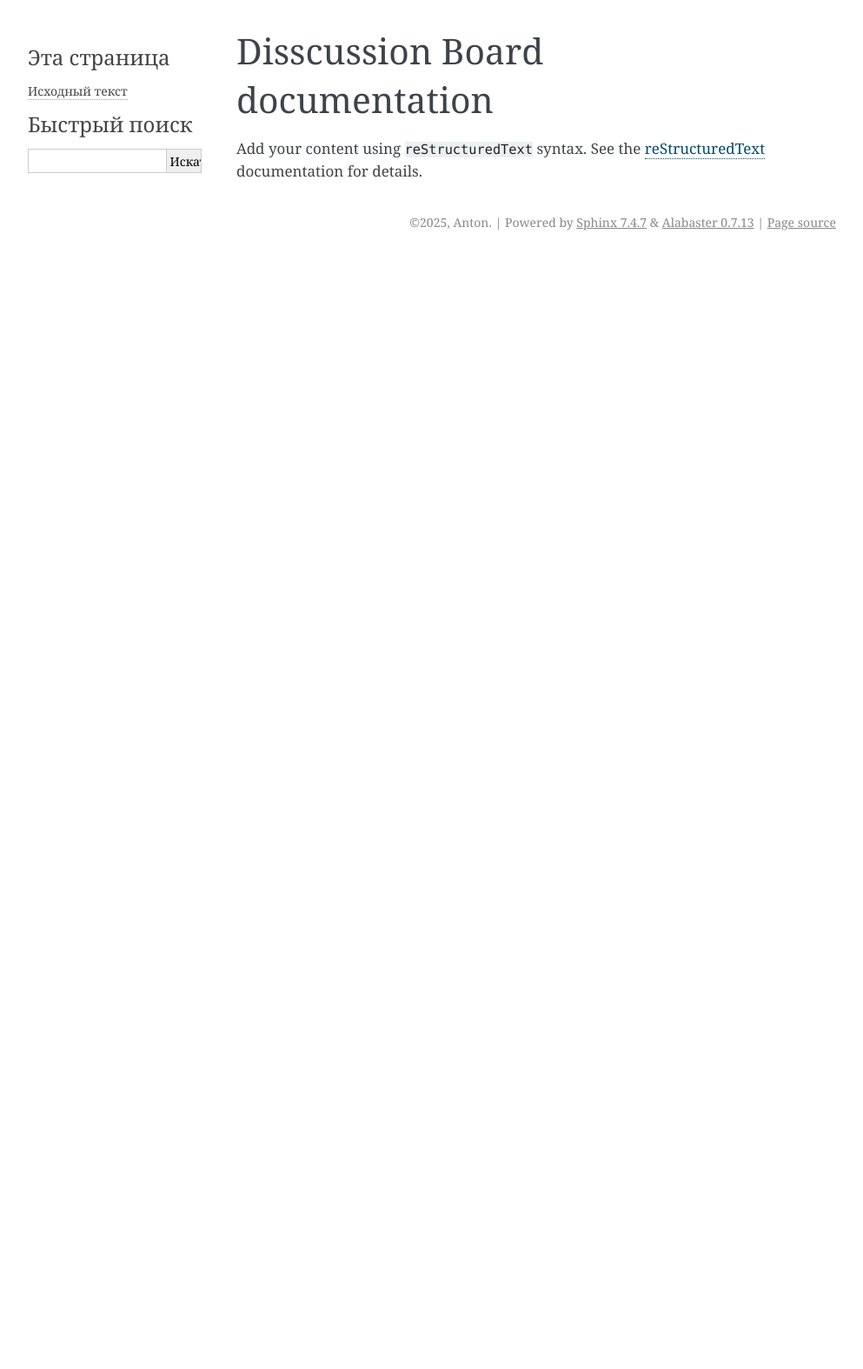
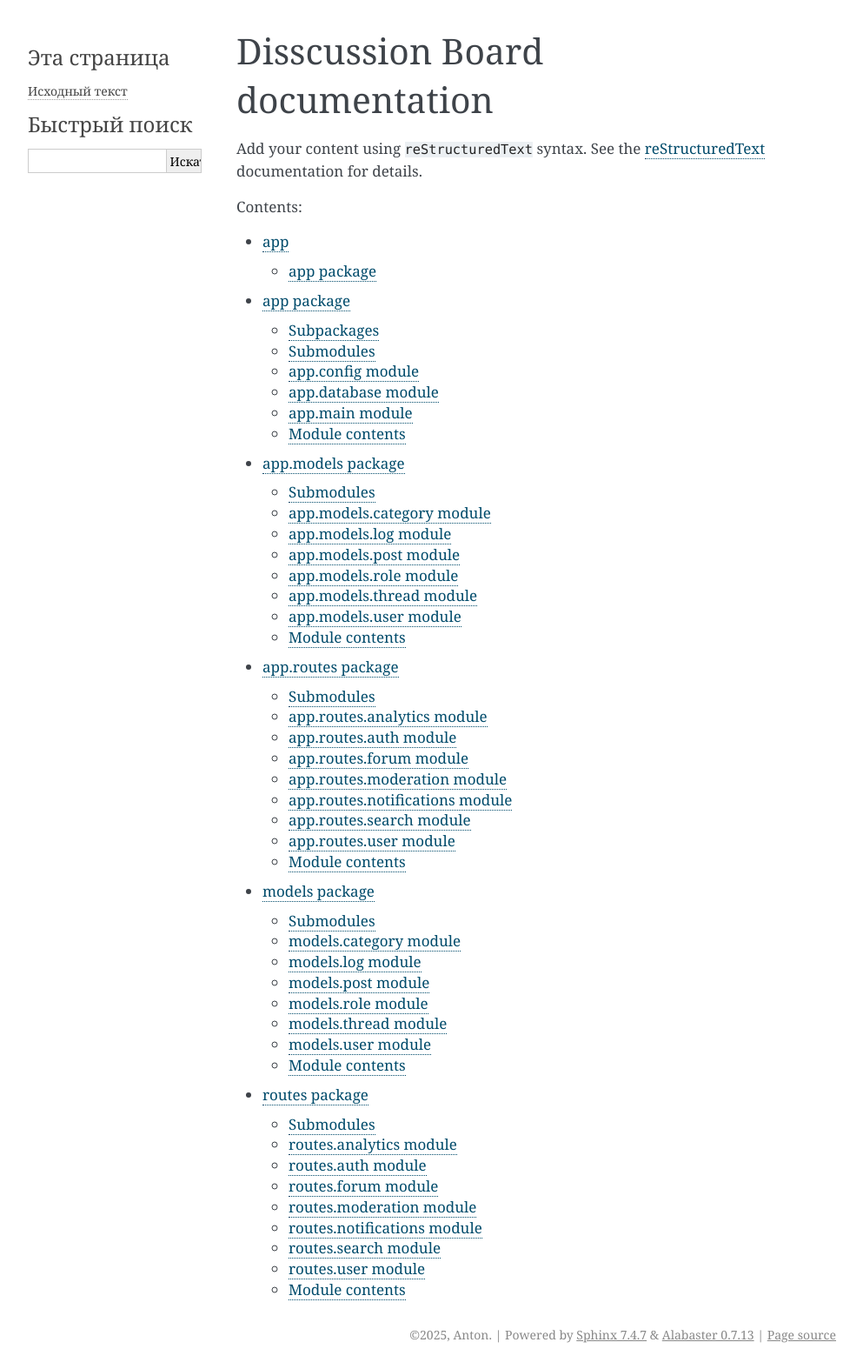
Before and after one commit to youngtosha/DiscussionBoard, a Sphinx documentation site: the page built from backend/source/index.rst, in a window 1280 px wide. Shown: the whole page at 87% size, without its empty margins (148-1141 px from the left). Built offline with Sphinx 7.4.7, drawn with Linux system fonts in a browser that asks for light colours; before the commit the page ends 900 px from its top, so only the background shows below that.

Commit message:
Добавлены все модули backend

```diff
--- /dev/null
+++ b/backend/source/app.models.rst
@@ -0,0 +1,61 @@
+app.models package
+==================
+
+Submodules
+----------
+
+app.models.category module
+--------------------------
+
+.. automodule:: app.models.category
+   :members:
+   :show-inheritance:
+   :undoc-members:
+
+app.models.log module
+---------------------
+
+.. automodule:: app.models.log
+   :members:
+   :show-inheritance:
+   :undoc-members:
+
+app.models.post module
+----------------------
+
+.. automodule:: app.models.post
+   :members:
+   :show-inheritance:
+   :undoc-members:
+
+app.models.role module
+----------------------
+
+.. automodule:: app.models.role
+   :members:
+   :show-inheritance:
+   :undoc-members:
+
+app.models.thread module
+------------------------
+
+.. automodule:: app.models.thread
+   :members:
+   :show-inheritance:
+   :undoc-members:
+
+app.models.user module
+----------------------
+
+.. automodule:: app.models.user
+   :members:
+   :show-inheritance:
+   :undoc-members:
+
+Module contents
+---------------
+
+.. automodule:: app.models
+   :members:
+   :show-inheritance:
+   :undoc-members:
--- /dev/null
+++ b/backend/source/app.routes.rst
@@ -0,0 +1,69 @@
+app.routes package
+==================
+
+Submodules
+----------
+
+app.routes.analytics module
+---------------------------
+
+.. automodule:: app.routes.analytics
+   :members:
+   :show-inheritance:
+   :undoc-members:
+
+app.routes.auth module
+----------------------
+
+.. automodule:: app.routes.auth
+   :members:
+   :show-inheritance:
+   :undoc-members:
+
+app.routes.forum module
+-----------------------
+
+.. automodule:: app.routes.forum
+   :members:
+   :show-inheritance:
+   :undoc-members:
+
+app.routes.moderation module
+----------------------------
+
+.. automodule:: app.routes.moderation
+   :members:
+   :show-inheritance:
+   :undoc-members:
+
+app.routes.notifications module
+-------------------------------
+
+.. automodule:: app.routes.notifications
+   :members:
+   :show-inheritance:
+   :undoc-members:
+
+app.routes.search module
+------------------------
+
+.. automodule:: app.routes.search
+   :members:
+   :show-inheritance:
+   :undoc-members:
+
+app.routes.user module
+----------------------
+
+.. automodule:: app.routes.user
+   :members:
+   :show-inheritance:
+   :undoc-members:
+
+Module contents
+---------------
+
+.. automodule:: app.routes
+   :members:
+   :show-inheritance:
+   :undoc-members:
--- /dev/null
+++ b/backend/source/app.rst
@@ -0,0 +1,46 @@
+app package
+===========
+
+Subpackages
+-----------
+
+.. toctree::
+   :maxdepth: 4
+
+   app.models
+   app.routes
+
+Submodules
+----------
+
+app.config module
+-----------------
+
+.. automodule:: app.config
+   :members:
+   :show-inheritance:
+   :undoc-members:
+
+app.database module
+-------------------
+
+.. automodule:: app.database
+   :members:
+   :show-inheritance:
+   :undoc-members:
+
+app.main module
+---------------
+
+.. automodule:: app.main
+   :members:
+   :show-inheritance:
+   :undoc-members:
+
+Module contents
+---------------
+
+.. automodule:: app
+   :members:
+   :show-inheritance:
+   :undoc-members:
--- a/backend/source/conf.py
+++ b/backend/source/conf.py
@@ -5,6 +5,12 @@
 
 # -- Project information -----------------------------------------------------
 # https://www.sphinx-doc.org/en/master/usage/configuration.html#project-information
+import os
+import sys
+sys.path.insert(0, os.path.abspath('..'))
+sys.path.insert(0, os.path.abspath('../app'))
+sys.path.insert(0, os.path.abspath('../models'))
+sys.path.insert(0, os.path.abspath('../routes'))
 
 project = 'Disscussion Board'
 copyright = '2025, Anton'
@@ -14,7 +20,10 @@ release = '1'
 # -- General configuration ---------------------------------------------------
 # https://www.sphinx-doc.org/en/master/usage/configuration.html#general-configuration
 
-extensions = []
+extensions = [
+    'sphinx.ext.autodoc',  # Для автогенерации документации из docstrings
+    'sphinx.ext.napoleon',  # Для поддержки Google и NumPy стилей docstrings
+]
 
 templates_path = ['_templates']
 exclude_patterns = []
--- a/backend/source/index.rst
+++ b/backend/source/index.rst
@@ -10,7 +10,13 @@ Add your content using ``reStructuredText`` syntax. See the
 `reStructuredText <https://www.sphinx-doc.org/en/master/usage/restructuredtext/index.html>`_
 documentation for details.
 
-
 .. toctree::
    :maxdepth: 2
    :caption: Contents:
+
+   modules
+   app.rst
+   app.models.rst
+   app.routes.rst
+   models.rst
+   routes.rst
--- /dev/null
+++ b/backend/source/models.rst
@@ -0,0 +1,61 @@
+models package
+==============
+
+Submodules
+----------
+
+models.category module
+----------------------
+
+.. automodule:: models.category
+   :members:
+   :show-inheritance:
+   :undoc-members:
+
+models.log module
+-----------------
+
+.. automodule:: models.log
+   :members:
+   :show-inheritance:
+   :undoc-members:
+
+models.post module
+------------------
+
+.. automodule:: models.post
+   :members:
+   :show-inheritance:
+   :undoc-members:
+
+models.role module
+------------------
+
+.. automodule:: models.role
+   :members:
+   :show-inheritance:
+   :undoc-members:
+
+models.thread module
+--------------------
+
+.. automodule:: models.thread
+   :members:
+   :show-inheritance:
+   :undoc-members:
+
+models.user module
+------------------
+
+.. automodule:: models.user
+   :members:
+   :show-inheritance:
+   :undoc-members:
+
+Module contents
+---------------
+
+.. automodule:: models
+   :members:
+   :show-inheritance:
+   :undoc-members:
--- /dev/null
+++ b/backend/source/modules.rst
@@ -0,0 +1,7 @@
+app
+===
+
+.. toctree::
+   :maxdepth: 4
+
+   app
--- /dev/null
+++ b/backend/source/routes.rst
@@ -0,0 +1,69 @@
+routes package
+==============
+
+Submodules
+----------
+
+routes.analytics module
+-----------------------
+
+.. automodule:: routes.analytics
+   :members:
+   :show-inheritance:
+   :undoc-members:
+
+routes.auth module
+------------------
+
+.. automodule:: routes.auth
+   :members:
+   :show-inheritance:
+   :undoc-members:
+
+routes.forum module
+-------------------
+
+.. automodule:: routes.forum
+   :members:
+   :show-inheritance:
+   :undoc-members:
+
+routes.moderation module
+------------------------
+
+.. automodule:: routes.moderation
+   :members:
+   :show-inheritance:
+   :undoc-members:
+
+routes.notifications module
+---------------------------
+
+.. automodule:: routes.notifications
+   :members:
+   :show-inheritance:
+   :undoc-members:
+
+routes.search module
+--------------------
+
+.. automodule:: routes.search
+   :members:
+   :show-inheritance:
+   :undoc-members:
+
+routes.user module
+------------------
+
+.. automodule:: routes.user
+   :members:
+   :show-inheritance:
+   :undoc-members:
+
+Module contents
+---------------
+
+.. automodule:: routes
+   :members:
+   :show-inheritance:
+   :undoc-members:
```
Also changed, not shown: source/conf.py (deleted, +0 -28 lines), source/index.rst (deleted, +0 -16 lines), 2 other files.
